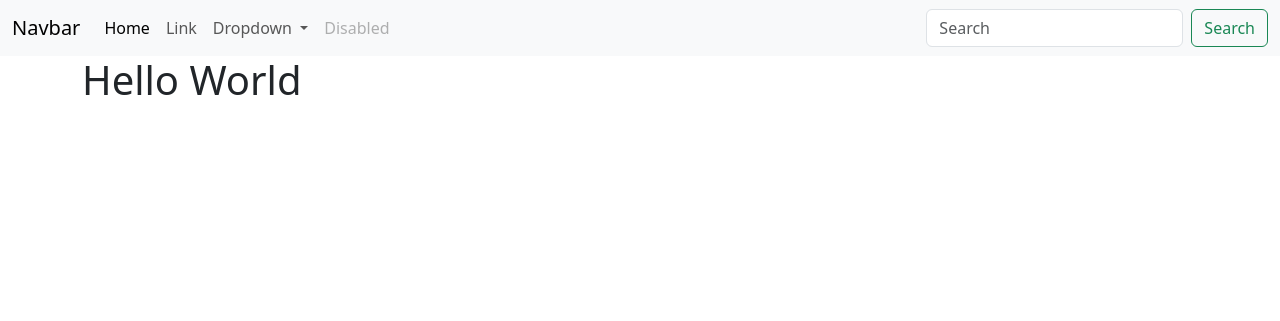
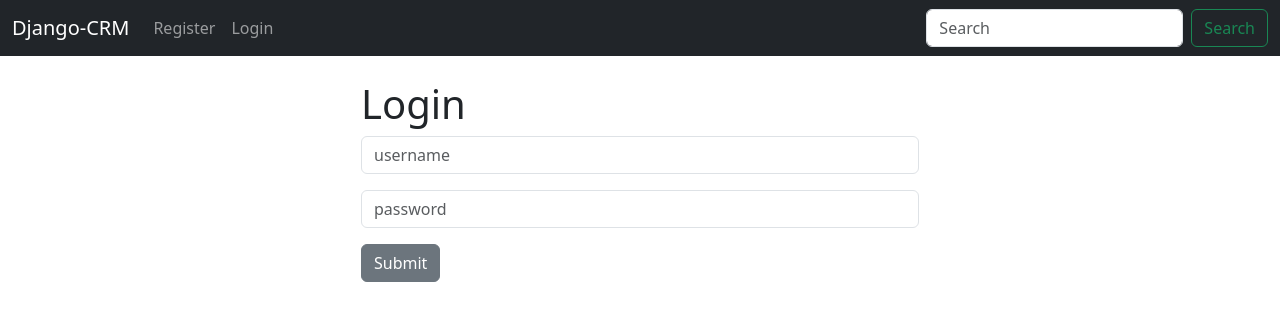
Before and after one commit to sid-type56/dcrm, a Django app: page / in a window 1280 px wide. Shown: the top 321 px of the page. Run offline with Django 5.2, Linux system fonts and the light colour scheme.

Commit message:
feat: register user

```diff
--- a/website/templates/base.html
+++ b/website/templates/base.html
@@ -11,7 +11,21 @@
 
 <body>
   {%include 'navbar.html'%}
-  <div class="container">{% block content %} {% endblock %}</div>
+  <div class="container">
+    <br />
+    {%if messages%}
+    {%for message in messages%}
+
+    <div class="alert alert-warning alert-dismissible fade show" role="alert">
+      <strong>{{message}}</strong> You should check in on some of those fields below.
+      <button type="button" class="btn-close" data-bs-dismiss="alert" aria-label="Close"></button>
+    </div>
+    {%endfor%}
+    {%endif%}
+
+    {% block content %}
+    {% endblock %}
+  </div>
 
   <script src="https://cdn.jsdelivr.net/npm/bootstrap@5.3.2/dist/js/bootstrap.bundle.min.js"
     integrity="sha384-C6RzsynM9kWDrMNeT87bh95OGNyZPhcTNXj1NW7RuBCsyN/o0jlpcV8Qyq46cDfL"
--- a/website/templates/home.html
+++ b/website/templates/home.html
@@ -1,3 +1,24 @@
 {% extends 'base.html' %} {% block content %}
-<h1>Hello World</h1>
+<div class="col-md-6 offset-md-3">
+    {%if user.is_authenticated%}
+    <h1>Hello World</h1>
+    {%else%}
+    <h1>Login</h1>
+    <form method="post" action="{%url 'home'%}">
+        {%csrf_token%}
+
+        <div class="mb-3">
+
+            <input type="text" class="form-control" name="username" placeholder="username" required>
+
+        </div>
+        <div class="mb-3">
+            <input type="password" class="form-control" name="password" placeholder="password" required>
+        </div>
+
+        <button type="submit" class="btn btn-secondary">Submit</button>
+
+    </form>
+</div>
+{%endif%}
 {% endblock %}
--- a/website/templates/navbar.html
+++ b/website/templates/navbar.html
@@ -1,31 +1,27 @@
-<nav class="navbar navbar-expand-lg bg-body-tertiary">
+<nav class="navbar navbar-expand-lg navbar-dark bg-dark">
   <div class="container-fluid">
-      <a class="navbar-brand" href="#">Navbar</a>
-      <button class="navbar-toggler" type="button" data-bs-toggle="collapse" data-bs-target="#navbarSupportedContent" aria-controls="navbarSupportedContent" aria-expanded="false" aria-label="Toggle navigation">
+    <a class="navbar-brand" href="{%url 'home'%}">Django-CRM</a>
+    <button class="navbar-toggler" type="button" data-bs-toggle="collapse" data-bs-target="#navbarSupportedContent"
+      aria-controls="navbarSupportedContent" aria-expanded="false" aria-label="Toggle navigation">
       <span class="navbar-toggler-icon"></span>
     </button>
     <div class="collapse navbar-collapse" id="navbarSupportedContent">
       <ul class="navbar-nav me-auto mb-2 mb-lg-0">
+
+        {%if user.is_authenticated%}
         <li class="nav-item">
-            <a class="nav-link active" aria-current="page" href="#">Home</a>
+          <a class="nav-link" href="{%url 'logout'%}">Logout</a>
+        </li>
+        {%else%}
+        <li class="nav-item">
+          <a class="nav-link" href="{%url 'register'%}">Register</a>
         </li>
         <li class="nav-item">
-            <a class="nav-link" href="#">Link</a>
+          <a class="nav-link" href="{%url 'home'%}">Login</a>
         </li>
-          <li class="nav-item dropdown">
-            <a class="nav-link dropdown-toggle" href="#" role="button" data-bs-toggle="dropdown" aria-expanded="false">
-              Dropdown
-            </a>
-            <ul class="dropdown-menu">
-              <li><a class="dropdown-item" href="#">Action</a></li>
-              <li><a class="dropdown-item" href="#">Another action</a></li>
-              <li><hr class="dropdown-divider"></li>
-              <li><a class="dropdown-item" href="#">Something else here</a></li>
-            </ul>
-          </li>
-          <li class="nav-item">
-            <a class="nav-link disabled" aria-disabled="true">Disabled</a>
-          </li>
+        {%endif%}
+
+
       </ul>
       <form class="d-flex" role="search">
         <input class="form-control me-2" type="search" placeholder="Search" aria-label="Search">
--- /dev/null
+++ b/website/templates/register.html
@@ -0,0 +1,4 @@
+{% extends 'base.html' %}
+{% block content %}
+<h1>Register</h1>
+{%endblock%}
--- a/website/urls.py
+++ b/website/urls.py
@@ -3,4 +3,7 @@ from . import views
 
 urlpatterns = [
     path('',views.home,name='home'),
+    # path('login/',views.login.user,name='login'),
+    path('logout/',views.logout_user,name='logout'),
+    path('register/',views.register_user,name='register')
 ]
--- a/website/views.py
+++ b/website/views.py
@@ -1,6 +1,31 @@
-from django.shortcuts import render
-
+from django.shortcuts import render,redirect
+from django.contrib.auth import authenticate,login,logout
+from django.contrib import messages
 # Create your views here.
 
 def home(request):
+    #check to see if logging in
+    if request.method == 'POST':
+        username = request.POST['username']
+        password = request.POST['password']
+
+        #Authenticate
+        user = authenticate(request,username = username,password=password)
+        if user is not None:
+            login(request,user)
+            messages.success(request,"You have been logged in")
+            return redirect('home')
+        else:
+            messages.success(request,"Error login")
+            return redirect('home')
     return render(request,'home.html',{})
+
+
+
+def logout_user(request):
+    logout(request)
+    messages.success(request,'you have been logged out!!')
+    return redirect('home')
+
+def register_user(request):
+    return render(request,'register.html',{})
```
Also changed, not shown: website/forms.py (added, +12 -0 lines). Lines whose indentation alone changed are shown as unchanged.
